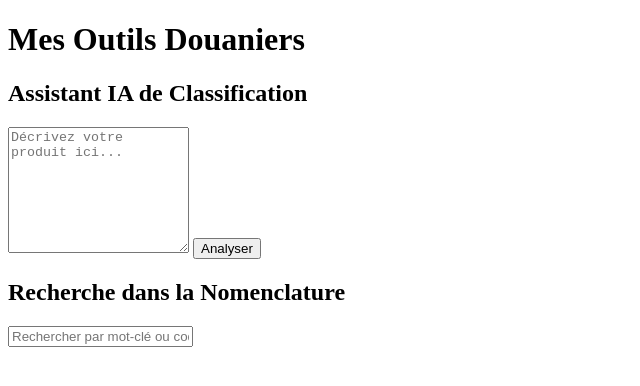
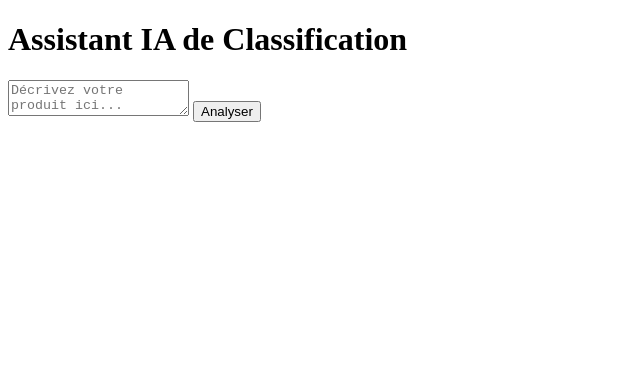
Before and after one commit to KevinSIFA/outil-douane-nc, a plain HTML site: page index.html in a window 1280 px wide. Shown: the whole page, without its empty margins (0-640 px from the left). Drawn offline with Linux system fonts and the light colour scheme.

Commit message:
Update index.html

```diff
--- a/index.html
+++ b/index.html
@@ -7,23 +7,13 @@
     <link rel="stylesheet" href="style.css">
 </head>
 <body>
-    <h1>Mes Outils Douaniers</h1>
-
-    <section id="ai-assistant">
-        <h2>Assistant IA de Classification</h2>
-        <form id="ai-form">
-            <textarea id="product-input" placeholder="Décrivez votre produit ici..." rows="8"></textarea>
-            <button type="submit">Analyser</button>
-        </form>
-        <div id="ai-loading" style="display: none;">Analyse en cours...</div>
-        <pre id="ai-result"></pre>
-    </section>
-
-    <section id="tariff-search">
-        <h2>Recherche dans la Nomenclature</h2>
-        <input type="text" id="search-input" placeholder="Rechercher par mot-clé ou code SH...">
-        <div id="search-results"></div>
-    </section>
+    <h1>Assistant IA de Classification</h1>
+    <form id="ai-form">
+        <textarea id="product-input" placeholder="Décrivez votre produit ici..." required></textarea>
+        <button type="submit" id="submit-button">Analyser</button>
+    </form>
+    <div id="ai-loading" style="display: none;">Analyse en cours...</div>
+    <pre id="ai-result"></pre>
 
     <script src="script.js"></script>
 </body>
```
